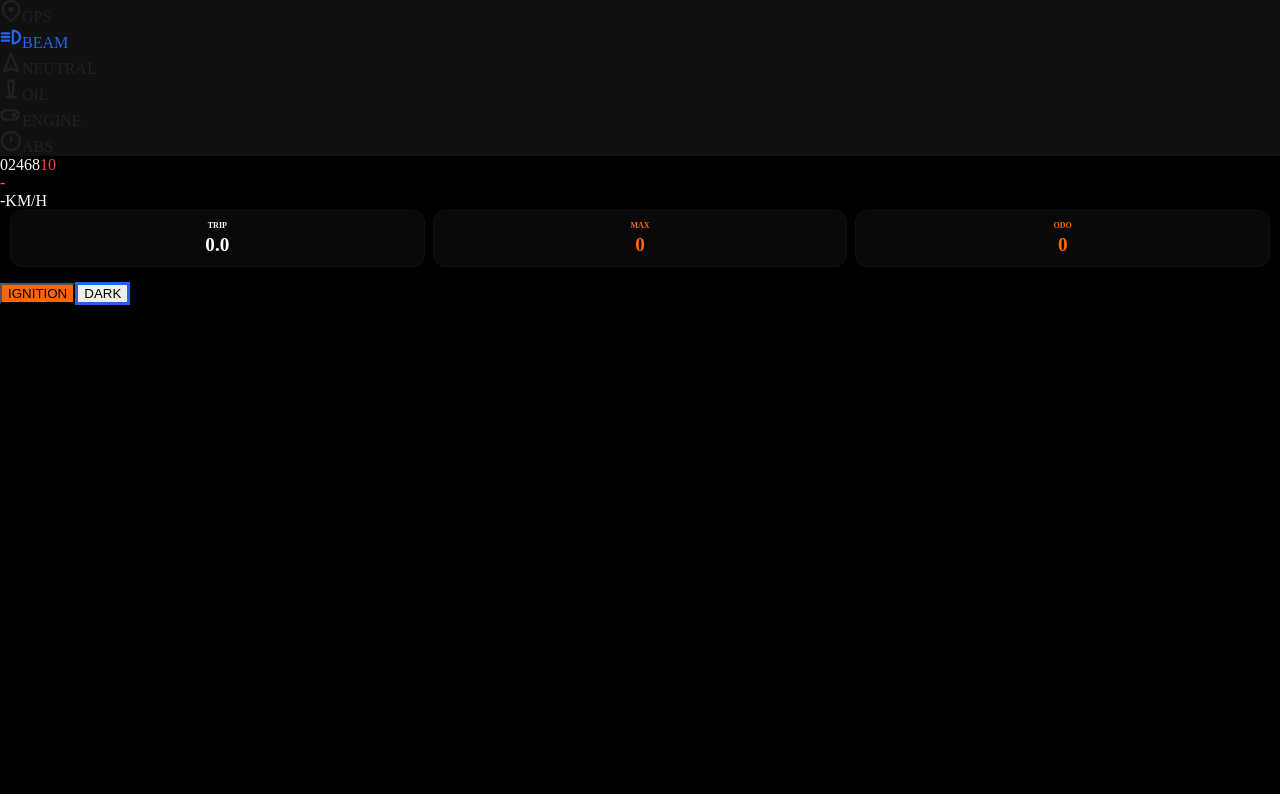
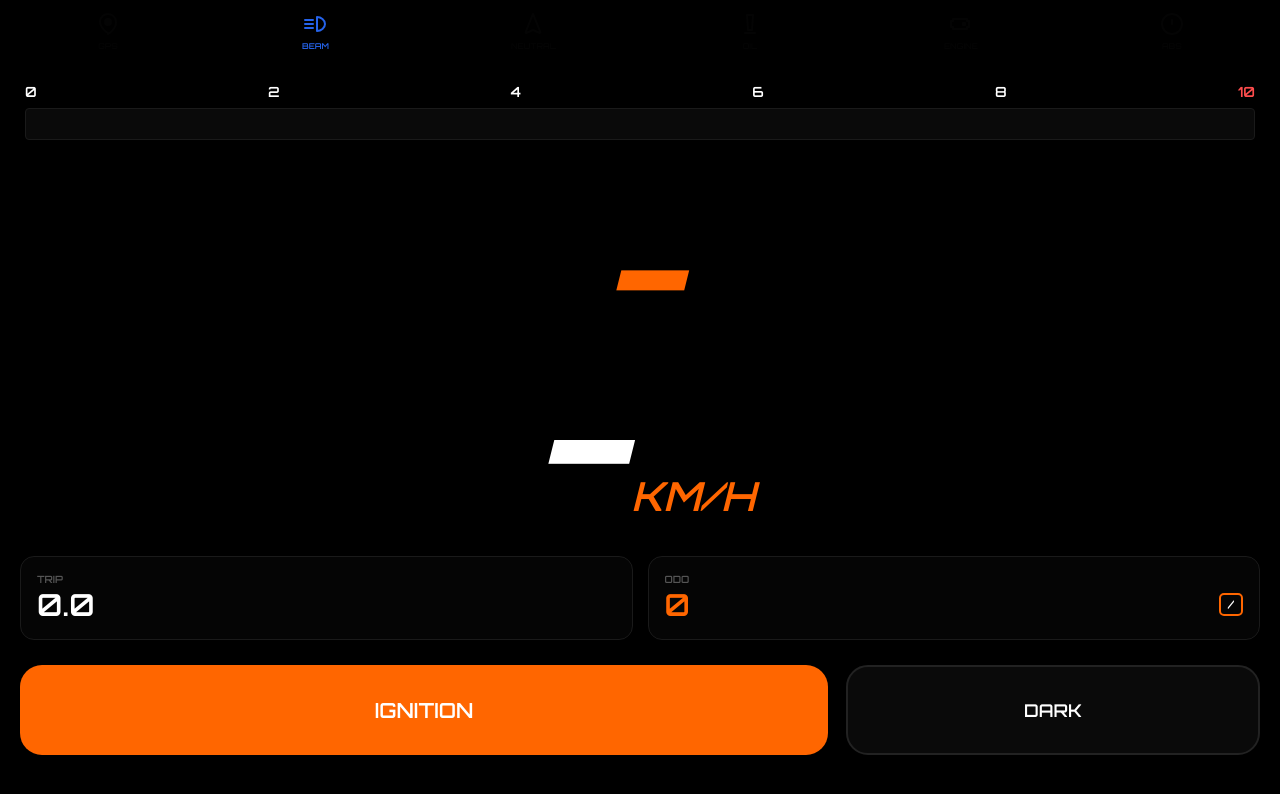
Before and after one commit to ChandiraP/ktm-dash, a React (Vite) app: page / in a window 1280 px wide. Shown: the top 794 px of the page. Built offline with nearby package versions, Linux system fonts and the light colour scheme.

Commit message:
my update

```diff
--- a/src/App.css
+++ b/src/App.css
@@ -1,19 +1,71 @@
-.stats-row {
-  display: flex;
-  gap: 8px;
-  padding: 0 10px 15px;
+@import url('https://fonts.googleapis.com/css2?family=Orbitron:wght@600&display=swap');
+
+body { margin: 0; background: #000; font-family: 'Orbitron', sans-serif; overflow: hidden; }
+
+.main-container { height: 100vh; width: 100vw; display: flex; flex-direction: column; transition: all 0.4s ease; }
+.dark { background: #000; color: #fff; }
+.light { background: #f1f3f6; color: #000; }
+
+.safe-area { padding: env(safe-area-inset-top) 0 env(safe-area-inset-bottom); display: flex; flex-direction: column; height: 100%; }
+
+/* Boot Screen */
+.boot-screen { height: 100vh; display: flex; flex-direction: column; align-items: center; justify-content: center; background: #000; color: #fff; }
+.boot-screen h1 { font-size: 4.2rem; font-style: italic; margin: 0; font-weight: 600; }
+.boot-screen p { letter-spacing: 6px; color: #555; font-weight: 600; margin-top: 15px; }
+
+.blink-fast { animation: flash 0.6s infinite; }
+.orange-text { color: #ff6600; }
+
+/* Icons */
+.header-bar { display: flex; justify-content: space-around; padding: 12px 5px; }
+.icon-group { display: flex; flex-direction: column; align-items: center; gap: 5px; opacity: 0.12; transition: all 0.4s ease; }
+.icon-group.active { opacity: 1; }
+.icon-group span { font-size: 8px; font-weight: 600; text-transform: uppercase; }
+.blink { animation: flash 1s infinite; }
+@keyframes flash { 0%, 100% { opacity: 1; } 50% { opacity: 0.1; } }
+
+/* RPM */
+.rpm-section { padding: 20px 25px; }
+.rpm-labels { display: flex; justify-content: space-between; font-size: 14px; font-weight: 600; margin-bottom: 8px; }
+.rpm-labels .red { color: #ff4d4d; }
+.rpm-track { height: 30px; background: #0a0a0a; border-radius: 4px; border: 1px solid #1a1a1a; overflow: hidden; }
+.rpm-fill { height: 100%; background: linear-gradient(90deg, #ff9800 60%, #ffeb3b 80%, #ff0000 100%); transition: width 0.15s linear; }
+
+/* Gear Text Colors - FORCED */
+.gear-text { font-size: 10.5rem; font-weight: 600; font-style: italic; line-height: 1; }
+.orange-gear { color: #ff6600 !important; }
+.green-gear { color: #22c55e !important; }
+
+/* Speed */
+.display-center { flex: 1; display: flex; flex-direction: column; align-items: center; justify-content: center; position: relative; }
+.gear-container { display: flex; align-items: flex-end; gap: 20px; margin-bottom: -15px; }
+.max-speed-small { display: flex; flex-direction: column; align-items: center; padding-bottom: 25px; }
+.max-speed-small .label { font-size: 10px; color: #444; font-weight: 600; }
+.max-speed-small .val { font-size: 1.9rem; color: #ff6600; font-weight: 600; }
+
+.speed-num { font-size: 12.5rem; font-weight: 600; font-style: italic; letter-spacing: -12px; line-height: 1; }
+.kmh-unit { font-size: 2.5rem; color: #ff6600; font-style: italic; font-weight: 600; margin-left: 15px; }
+
+/* Stats */
+.stats-row { display: flex; gap: 15px; padding: 0 20px 25px; }
+.stat-card { flex: 1; background: rgba(255,255,255,0.02); padding: 16px; border-radius: 14px; border: 1px solid #1a1a1a; display: flex; flex-direction: column; }
+.stat-card .label { font-size: 10px; font-weight: 600; color: #555; }
+.stat-card .val { font-size: 1.9rem; font-weight: 600; }
+.odo-inner { display: flex; justify-content: space-between; align-items: center; }
+.odo-icon { border: 2.2px solid #ff6600; padding: 2px 7px; font-size: 12px; border-radius: 5px; }
+
+/* Buttons & Toggling */
+.controls { display: flex; gap: 18px; padding: 0 20px 45px; }
+.btn-ignite { flex: 2; height: 90px; border-radius: 22px; border: none; font-weight: 600; font-family: 'Orbitron'; font-size: 1.3rem; transition: all 0.3s; }
+
+.ignite-mode { background: #ff6600; color: #fff; }
+.kill-mode { background: #8a1f1f; color: #fff; }
+
+.btn-mode { flex: 1; height: 90px; border-radius: 22px; background: #0a0a0a; color: #fff; border: 2.5px solid #222; font-weight: 600; font-family: 'Orbitron'; font-size: 1.1rem; }
+
+@keyframes engine-vib {
+  0% { transform: translate(1px, 1px); }
+  50% { transform: translate(-1.5px, -1.5px); }
+  100% { transform: translate(1px, 1px); }
 }
-
-.stat-card {
-  flex: 1;
-  padding: 10px 8px;
-  border-radius: 12px;
-  background: rgba(255,255,255,0.03);
-  display: flex;
-  flex-direction: column;
-  align-items: center;
-  border: 1px solid #111;
-}
-
-.stat-label { font-size: 8px; font-weight: 900; margin-bottom: 4px; }
-.stat-num { font-size: 1.2rem; font-weight: 900; }
+.vib { animation: engine-vib 0.07s infinite; }
--- a/src/App.jsx
+++ b/src/App.jsx
@@ -1,186 +1,207 @@
-import React, { useState, useEffect, useRef } from 'react';
+import React, { useState, useEffect, useRef, useMemo } from 'react';
 import './App.css';
 
 const KTMProDash = () => {
   const [bootStage, setBootStage] = useState('READY');
   const [on, setOn] = useState(false);
   const [speed, setSpeed] = useState(0);
-  const [maxSpeed, setMaxSpeed] = useState(0); // New Max Speed
+  const [maxSpeed, setMaxSpeed] = useState(0);
   const [trip, setTrip] = useState(0);
   const [odo, setOdo] = useState(0);
   const [isHighBeam, setIsHighBeam] = useState(true);
+  const [warningsActive, setWarningsActive] = useState(false);
+  const [diagGear, setDiagGear] = useState('N');
   const [diag, setDiag] = useState(false);
-  const [diagGear, setDiagGear] = useState('N');
-  const [sweepRpm, setSweepRpm] = useState(0);
   const [gpsStatus, setGpsStatus] = useState("OFFLINE");
-  const [warningsActive, setWarningsActive] = useState(true);
+  const [diagRpm, setDiagRpm] = useState(0);
 
   const watchId = useRef(null);
   const lastPos = useRef(null);
 
-  // Load Saved Data on Boot
+  // GEAR LOGIC
+  let gear = 'N';
+  if (!on && !diag) gear = '-';
+  else if (speed > 38) gear = '5';
+  else if (speed > 30) gear = '4';
+  else if (speed > 22) gear = '3';
+  else if (speed > 18) gear = '2';
+  else if (speed > 1) gear = '1';
+
+  // RPM Math for 135cc
+  const rpm = useMemo(() => {
+    if (diag) return diagRpm;
+    if (!on) return 0;
+    if (speed < 1.5) return 1500;
+    const ratios = { '1': 9.5, '2': 6.2, '3': 4.5, '4': 3.2, '5': 2.4, 'N': 0 };
+    const ratio = ratios[gear] || 0;
+    return Math.max(1500, Math.round(speed * ratio * 1.95));
+  }, [speed, gear, on, diag, diagRpm]);
+
   useEffect(() => {
+    const savedOdo = localStorage.getItem('ktm_odo_vfinal_fixed');
+    if (savedOdo) setOdo(parseFloat(savedOdo));
     setTimeout(() => setBootStage('TO'), 800);
     setTimeout(() => setBootStage('RACE'), 1600);
     setTimeout(() => setBootStage('WELCOME'), 2400);
-    setTimeout(() => setBootStage('DASH'), 4000);
-
-    const savedOdo = localStorage.getItem('ktm_odo_final_v2');
-    if (savedOdo) setOdo(parseFloat(savedOdo));
+    setTimeout(() => setBootStage('DASH'), 4500);
   }, []);
 
-  // Distance Formula for Odo
   const getDist = (lat1, lon1, lat2, lon2) => {
-    const R = 6371; // km
-    const dLat = (lat2-lat1) * Math.PI/180;
-    const dLon = (lon2-lon1) * Math.PI/180;
-    const a = Math.sin(dLat/2) * Math.sin(dLat/2) +
-              Math.cos(lat1 * Math.PI/180) * Math.cos(lat2 * Math.PI/180) * Math.sin(dLon/2) * Math.sin(dLon/2);
-    return R * 2 * Math.atan2(Math.sqrt(a), Math.sqrt(1-a));
+    const R = 6371;
+    const dLat = (lat2 - lat1) * Math.PI / 180;
+    const dLon = (lon2 - lon1) * Math.PI / 180;
+    const a = Math.sin(dLat / 2) ** 2 + Math.cos(lat1 * Math.PI / 180) * Math.cos(lat2 * Math.PI / 180) * Math.sin(dLon / 2) ** 2;
+    return R * 2 * Math.atan2(Math.sqrt(a), Math.sqrt(1 - a));
   };
 
   const startTracking = () => {
     setGpsStatus("SEARCHING");
     watchId.current = navigator.geolocation.watchPosition((p) => {
       const { latitude: lat, longitude: lon, speed: s, accuracy: acc } = p.coords;
-
       setGpsStatus(acc < 25 ? "GOOD" : "ERROR");
-      const curSpeed = (s ? s * 3.6 : 0) < 2 ? 0 : s * 3.6;
+      const curSpeed = (s ? s * 3.6 : 0) < 1.8 ? 0 : s * 3.6;
       setSpeed(curSpeed);
-
-      // Update Max Speed
       if (curSpeed > maxSpeed) setMaxSpeed(curSpeed);
-
-      // Odo & Trip Calculation
       if (lastPos.current && curSpeed > 2) {
         const d = getDist(lastPos.current.lat, lastPos.current.lon, lat, lon);
-        if (d > 0.001) { // Only count if moved more than 1 meter
+        if (d > 0.0003) {
           setTrip(prev => prev + d);
           setOdo(prev => {
-            const newOdo = prev + d;
-            localStorage.setItem('ktm_odo_final_v2', newOdo); // Save Odo
-            return newOdo;
+            const next = prev + d;
+            localStorage.setItem('ktm_odo_vfinal_fixed', next);
+            return next;
           });
         }
       }
       lastPos.current = { lat, lon };
-    }, null, { enableHighAccuracy: true, maximumAge: 0 });
+    }, () => setGpsStatus("ERROR"), { enableHighAccuracy: true });
   };
 
-  const handleIgnition = () => {
+  const toggleEngine = () => {
     if (on) {
-      navigator.geolocation.clearWatch(watchId.current);
-      setOn(false); setSpeed(0); setMaxSpeed(0); setWarningsActive(true);
+      // KILL ENGINE
+      if (watchId.current) navigator.geolocation.clearWatch(watchId.current);
+      setOn(false);
+      setSpeed(0);
+      setWarningsActive(false);
+      setGpsStatus("OFFLINE");
     } else {
+      // START IGNITION
       setDiag(true);
-      setSweepRpm(100);
-      ['N', '1', '2', '3', '4', '5'].forEach((g, i) => setTimeout(() => setDiagGear(g), i * 150));
+      setWarningsActive(true);
+      setDiagRpm(10000);
+      ['1', '2', '3', '4', '5', 'N'].forEach((g, i) => {
+        setTimeout(() => setDiagGear(g), i * 180);
+      });
 
       setTimeout(() => {
-        setSweepRpm(0); setOn(true); setDiag(false);
+        setDiagRpm(0);
+        setOn(true);
+        setDiag(false);
         startTracking();
         setTimeout(() => setWarningsActive(false), 10000);
-      }, 1200);
+      }, 1300);
     }
   };
 
   if (bootStage !== 'DASH') {
     return (
-      <div className="boot-container">
-        <div className="boot-text" style={{ color: bootStage === 'RACE' ? 'var(--ktm-orange)' : 'white' }}>
+      <div className="boot-screen">
+        <h1 className={bootStage === 'RACE' ? 'orange-text' : ''}>
           {bootStage === 'WELCOME' ? 'CHANDIRA' : bootStage}
-        </div>
-        {bootStage === 'WELCOME' && <div className="welcome-sub">READY TO RACE</div>}
+        </h1>
+        {bootStage === 'WELCOME' && <p className="blink-fast">READY TO RACE</p>}
       </div>
     );
   }
 
-  const isMoving = speed > 2;
-
-  // FIX: CUSTOM GEAR RATIOS
-  let gearDisplay = 'N';
-  if (!on) gearDisplay = '-';
-  else if (speed > 38) gearDisplay = '5';
-  else if (speed > 30) gearDisplay = '4';
-  else if (speed > 22) gearDisplay = '3';
-  else if (speed > 15) gearDisplay = '2';
-  else if (speed > 2)  gearDisplay = '1';
-  else gearDisplay = 'N';
-
-  const speedDisplay = !on ? '-' : Math.floor(speed);
-
   return (
-    <div className="theme-transition safe-top safe-bottom main-layout" style={{ backgroundColor: isHighBeam ? '#000' : '#f0f2f5', color: isHighBeam ? '#fff' : '#000' }}>
-
-      <div className="header-bar" style={{ backgroundColor: isHighBeam ? '#111' : '#fff' }}>
-        <div className="header-icon-group">
-          <svg width="22" height="22" viewBox="0 0 24 24" fill="none" stroke={on ? (gpsStatus === "GOOD" ? "#22c55e" : "#ef4444") : "#222"} strokeWidth="2.5">
-            <path d="M21 10c0 7-9 13-9 13s-9-6-9-13a9 9 0 0 1 18 0z" />
-            <circle cx="12" cy="10" r="1.5" fill={on ? (gpsStatus === "GOOD" ? "#22c55e" : "#ef4444") : "none"} />
-          </svg>
-          <span style={{ color: on ? (gpsStatus === "GOOD" ? "#22c55e" : "#ef4444") : "#222" }}>GPS</span>
+    <div className={`main-container ${isHighBeam ? 'dark' : 'light'}`}>
+      <div className="safe-area">
+        <div className="header-bar">
+          <Indicator on={on} color={gpsStatus === "GOOD" ? "#22c55e" : "#ef4444"} label="GPS" blink={on && gpsStatus !== "GOOD"}>
+             <path d="M12 21s-8-4.5-8-11.8A8 8 0 0 1 12 2a8 8 0 0 1 8 8.2c0 7.3-8 11.8-8 11.8z" /><circle cx="12" cy="10" r="3" fill="currentColor"/>
+          </Indicator>
+          <Indicator on={isHighBeam} color="#2563eb" label="BEAM">
+             <path d="M2 12h8M2 8h8M2 16h8M14 5c4 0 8 3 8 7s-4 7-8 7V5z" />
+          </Indicator>
+          <Indicator on={on && gear === 'N'} color="#22c55e" label="NEUTRAL">
+             <path d="M12 2L4.5 20.29l.71.71L12 18l6.79 3 .71-.71z" />
+          </Indicator>
+          <Indicator on={on && warningsActive} color="#ef4444" label="OIL">
+             <path d="M12 18h.01M7 21h10M9 3h6l-1 15H10L9 3z" />
+          </Indicator>
+          <Indicator on={on && warningsActive} color="#f59e0b" label="ENGINE">
+             <path d="M2 9v6h2v2h14v-2h2V9h-2V7H4v2H2zm14 2h-2v2h2v-2z" />
+          </Indicator>
+          <Indicator on={on} color="#fbbf24" label="ABS" blink={speed > 2}>
+             <path d="M12 22c5.523 0 10-4.477 10-10S17.523 2 12 2 2 6.477 2 12s4.477 10 10 10zM12 8v4" />
+          </Indicator>
         </div>
 
-        <HeaderIcon active={diag || isHighBeam} color="#2563eb" label="BEAM" d="M2 12h8M2 8h8M2 16h8M14 5c4 0 8 3 8 7s-4 7-8 7V5z" />
-        <HeaderIcon active={diag || (on && gearDisplay === 'N')} color="#22c55e" label="NEUTRAL" d="M12 2L4.5 20.29l.71.71L12 18l6.79 3 .71-.71z" />
-        <HeaderIcon active={diag || (on && warningsActive)} color="#ef4444" label="OIL" d="M12 18h.01M7 21h10M9 3h6l-1 15H10L9 3z" />
-        <HeaderIcon active={diag || (on && warningsActive)} color="#f59e0b" label="ENGINE" d="M2 9v6h2v2h14v-2h2V9h-2V7H4v2H2zm14 2h-2v2h2v-2z" />
-        <HeaderIcon active={diag || (on && gearDisplay === 'N')} color="#fbbf24" label="ABS" d="M12 22c5.523 0 10-4.477 10-10S17.523 2 12 2 2 6.477 2 12s4.477 10 10 10zM12 8v4" />
-      </div>
-
-      <div className="rpm-container">
+        <div className="rpm-section">
           <div className="rpm-labels">
-          <span>0</span><span>2</span><span>4</span><span>6</span><span>8</span><span style={{color: '#ef4444'}}>10</span>
+            <span>0</span><span>2</span><span>4</span><span>6</span><span>8</span><span className="red">10</span>
           </div>
           <div className="rpm-track">
-          <div className="rpm-fill" style={{ width: `${sweepRpm || (on ? (speed % 45) * 2.2 + 10 : 0)}%` }} />
+            <div className="rpm-fill" style={{ width: `${Math.min((rpm / 10000) * 100, 100)}%` }}></div>
           </div>
         </div>
 
-      <div className="center-data">
-        <div className="gear-val" style={{ color: gearDisplay === 'N' ? '#22c55e' : '#ff6600' }}>
-          {diag ? diagGear : gearDisplay}
+        <div className="display-center">
+          <div className="gear-container">
+            <div className={`gear-text ${gear === 'N' ? 'green-gear' : 'orange-gear'}`}>
+              {diag ? diagGear : gear}
+            </div>
+            {on && (
+              <div className="max-speed-small">
+                <span className="label">MAX</span>
+                <span className="val">{Math.floor(maxSpeed)}</span>
+              </div>
+            )}
           </div>
           <div className="speed-row">
-          <span className="speed-val">{diag ? '188' : speedDisplay}</span>
-          <span className="unit-text">KM/H</span>
+            <span className={`speed-num ${rpm > 9500 ? 'vib' : ''}`}>
+              {!on && !diag ? '-' : (diag ? '188' : Math.floor(speed))}
+            </span>
+            <span className="kmh-unit">KM/H</span>
           </div>
         </div>
 
-      {/* STATS ROW WITH MAX SPEED */}
         <div className="stats-row">
           <div className="stat-card">
-          <span className="stat-label">TRIP</span>
-          <span className="stat-num">{trip.toFixed(1)}</span>
+            <span className="label">TRIP</span>
+            <span className="val">{trip.toFixed(1)}</span>
           </div>
           <div className="stat-card">
-          <span className="stat-label" style={{ color: '#ff6600' }}>MAX</span>
-          <span className="stat-num" style={{ color: '#ff6600' }}>{Math.floor(maxSpeed)}</span>
+            <span className="label orange-text">ODO</span>
+            <div className="odo-inner">
+               <span className="val orange-text">{Math.floor(odo)}</span>
+               <div className="odo-icon">/</div>
             </div>
-        <div className="stat-card">
-          <span className="stat-label" style={{ color: '#ff6600' }}>ODO</span>
-          <span className="stat-num" style={{ color: '#ff6600' }}>{Math.floor(odo)}</span>
           </div>
         </div>
 
-      <div className="controls-row">
-        <button onClick={handleIgnition} className="ignite-btn" style={{ background: on ? '#7f1d1d' : '#ff6600' }}>
-          {on ? 'KILL' : 'IGNITION'}
+        <div className="controls">
+          <button
+            onClick={toggleEngine}
+            className={`btn-ignite ${on ? 'kill-mode' : 'ignite-mode'}`}
+          >
+            {on ? 'KILL ENGINE' : 'IGNITION'}
           </button>
-        <button onClick={() => setIsHighBeam(!isHighBeam)} className="beam-btn" style={{ border: `3px solid ${isHighBeam ? '#2563eb' : '#333'}` }}>
-          <span>{isHighBeam ? 'DARK' : 'LIGHT'}</span>
+          <button onClick={() => setIsHighBeam(!isHighBeam)} className="btn-mode">
+            {isHighBeam ? 'DARK' : 'LIGHT'}
           </button>
+        </div>
       </div>
     </div>
   );
 };
 
-const HeaderIcon = ({ active, color, label, d }) => (
-  <div className="header-icon-group">
-    <svg width="22" height="22" viewBox="0 0 24 24" fill="none" stroke={active ? color : "#222"} strokeWidth="2.5" strokeLinecap="round" strokeLinejoin="round">
-      <path d={d} />
-    </svg>
-    <span style={{ color: active ? color : '#222' }}>{label}</span>
+const Indicator = ({ on, color, label, children, blink }) => (
+  <div className={`icon-group ${on ? 'active' : ''} ${blink ? 'blink' : ''}`} style={{ color: on ? color : '#222' }}>
+    <svg width="24" height="24" viewBox="0 0 24 24" fill="none" stroke="currentColor" strokeWidth="2" strokeLinecap="round" strokeLinejoin="round">{children}</svg>
+    <span>{label}</span>
   </div>
 );
 
--- a/src/index.css
+++ b/src/index.css
@@ -1,36 +1,14 @@
-/* src/App.css */
-@keyframes blink {
-  0% { opacity: 1; }
-  50% { opacity: 0.1; }
-  100% { opacity: 1; }
-}
-
-.gps-blink {
-  animation: blink 1s infinite;
-}
-
-.theme-transition {
-  transition: background-color 0.4s ease, color 0.4s ease;
-}
-
-/* iOS Notch & Home Indicator Fix */
-.safe-top {
-  padding-top: env(safe-area-inset-top);
-}
-.safe-bottom {
-  padding-bottom: env(safe-area-inset-bottom);
-}
-
-* {
-  -webkit-tap-highlight-color: transparent;
-  user-select: none;
-  touch-action: manipulation;
-  box-sizing: border-box;
-}
-
-body {
-  margin: 0;
-  padding: 0;
-  overflow: hidden;
-  background-color: black;
-}
+<!DOCTYPE html>
+<html lang="en">
+  <head>
+    <meta charset="UTF-8" />
+    <meta name="viewport" content="width=device-width, initial-scale=1.0, maximum-scale=1.0, user-scalable=no, viewport-fit=cover" />
+    <meta name="apple-mobile-web-app-capable" content="yes" />
+    <meta name="apple-mobile-web-app-status-bar-style" content="black-translucent" />
+    <title>KTM PRO DASH</title>
+  </head>
+  <body>
+    <div id="root"></div>
+    <script type="module" src="/src/main.jsx"></script>
+  </body>
+</html>
```
Lines whose indentation alone changed are shown as unchanged.
